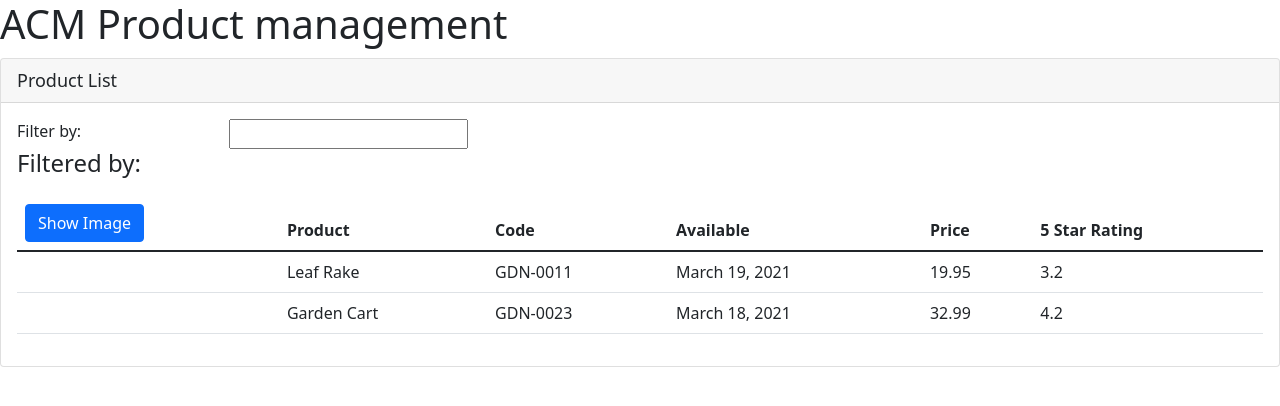
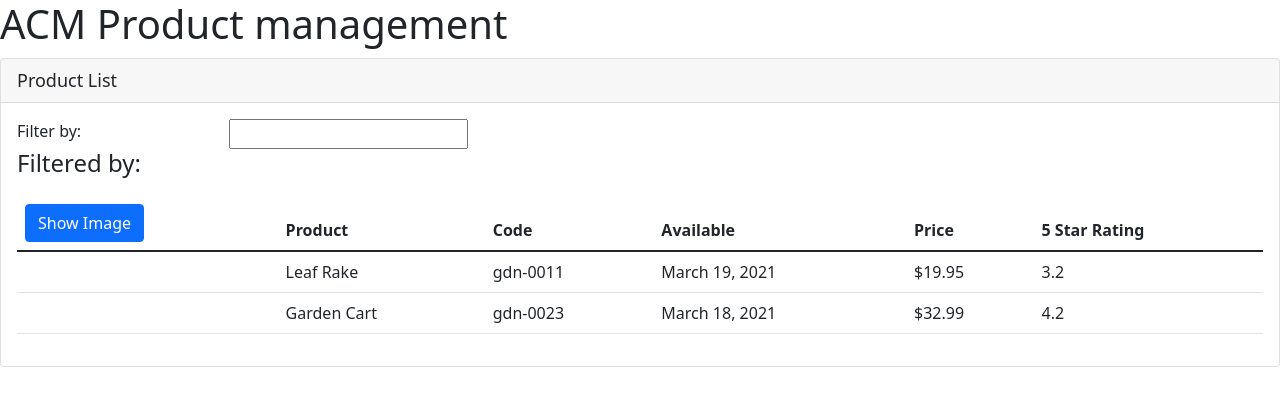
Before and after one commit to lutfiqaraman/APM, an Angular app: page / in a window 1280 px wide. Shown: the top 406 px of the page. Built offline with nearby package versions, Linux system fonts and the light colour scheme.

Commit message:
format the price

```diff
--- a/src/app/app.module.ts
+++ b/src/app/app.module.ts
@@ -3,6 +3,7 @@
 
 import { AppComponent } from './app.component';
 import {ProductListComponent} from "./products/product-list.component";
+import {FormsModule} from "@angular/forms";
 
 @NgModule({
   declarations: [
@@ -10,7 +11,8 @@
     ProductListComponent
   ],
   imports: [
-    BrowserModule
+    BrowserModule,
+    FormsModule
   ],
   providers: [],
   bootstrap: [AppComponent]
--- a/src/app/products/product-list.component.html
+++ b/src/app/products/product-list.component.html
@@ -6,12 +6,12 @@
     <div class="row">
       <div class="col-md-2">Filter by:</div>
       <div class="col-md-4">
-        <input type="text">
+        <input type="text" [(ngModel)]='listFilter'>
       </div>
     </div>
     <div class="row">
       <div class="col-md-6">
-        <h4>Filtered by: </h4>
+        <h4>Filtered by: {{ listFilter }} </h4>
       </div>
     </div>
     <div class="table-responsive">
@@ -40,9 +40,9 @@
                    alt="image of the product">
             </td>
             <td>{{ product.productName }}</td>
-            <td>{{ product.productCode }}</td>
+            <td>{{ product.productCode | lowercase }}</td>
             <td>{{ product.releaseDate }}</td>
-            <td>{{ product.price }}</td>
+            <td>{{ product.price | currency: 'USD' : 'symbol':'1.2-2' }}</td>
             <td>{{ product.starRating }}</td>
           </tr>
         </tbody>
--- a/src/app/products/product-list.component.ts
+++ b/src/app/products/product-list.component.ts
@@ -10,6 +10,7 @@
   imageWidth = 50;
   imageMargin = 2;
   showImage = false;
+  listFilter = '';
 
   products: any[] = [
     {
```
